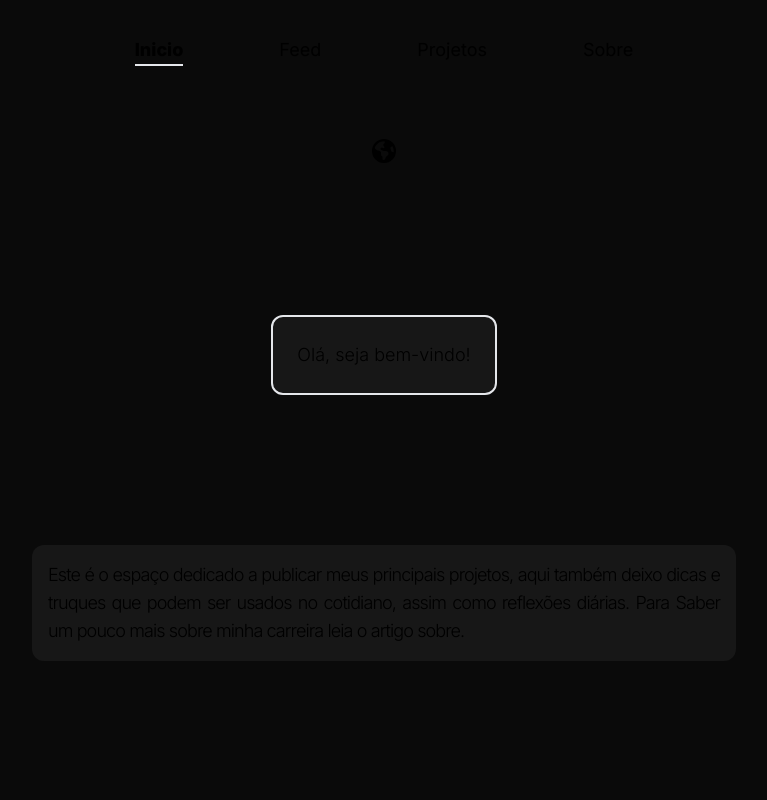
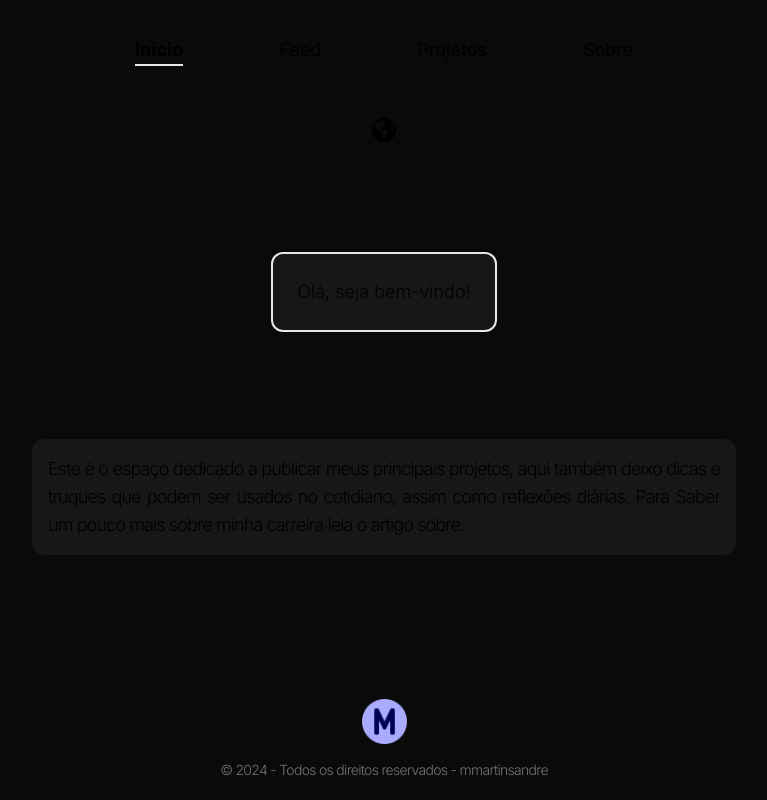
Before and after one commit to mmartinsandre/martins-brain, a Next.js app: page / in a window 1280 px wide. Shown: the whole page, without its empty margins (256-1023 px from the left). Built offline with nearby package versions, Linux system fonts and the light colour scheme.

Commit message:
adc footer

```diff
--- a/src/app/page.tsx
+++ b/src/app/page.tsx
@@ -1,7 +1,10 @@
 'use client'
+import Image from 'next/image'
 import { useState, useEffect } from 'react';
 import { FontAwesomeIcon } from '@fortawesome/react-fontawesome'
 import { faEarth } from '@fortawesome/free-solid-svg-icons'
+
+import LogoImage from '../assets/images/logo.png'
 
 export default function Home() {
   const storedLanguage = typeof window !== 'undefined' ? localStorage.getItem('language') : null;
@@ -74,6 +77,7 @@ export default function Home() {
       {isModalOpen && <Modal message={modalMessage} onClose={() => setIsModalOpen(false)} />}
       <Header navLinks={navLinks} onLinkClick={handleLinkClick} onToggleLanguage={toggleLanguage} />
       <Main typedText={typedText} description={initialDescription} onToggleLanguage={toggleLanguage} />
+      <Footer />
     </>
   );
 }
@@ -95,7 +99,7 @@ function Header({ navLinks, onLinkClick, onToggleLanguage }: { navLinks: { home:
 
 function Main({ typedText, description, onToggleLanguage }: { typedText: string, description: string, onToggleLanguage: () => void }) {
   return (
-    <main className="flex min-h-screen flex-col items-center justify-around pt-24 pb-24 md:pt-16 md:pb-16 bg-neutral-950 overflow-hidden md:px-64">
+    <main className="flex min-h-screen flex-col items-center justify-around pt-24 pb-24 md:pt-16 md:pb-48 bg-neutral-950 overflow-hidden md:px-64">
       <TypedMessage message={typedText} onToggleLanguage={onToggleLanguage} />
       <Description description={description} />
     </main>
@@ -147,3 +151,14 @@ function Loading() {
     </div>
   );
 }
+
+function Footer() {
+  return (
+    <footer className='fixed bottom-0 w-full z-10 p-5'>
+      <div className="flex flex-col justify-center items-center">
+        <Image src={LogoImage} alt="Logo" width={45} className='my-4' />
+        <span className="text-xs text-neutral-500 md:text-sm font-light text-justify md:tracking-tighter">© 2024 - Todos os direitos reservados - mmartinsandre</span>
+      </div>
+    </footer>
+  );
+}
```
Also changed, not shown: src/assets/images/logo.png (added).
